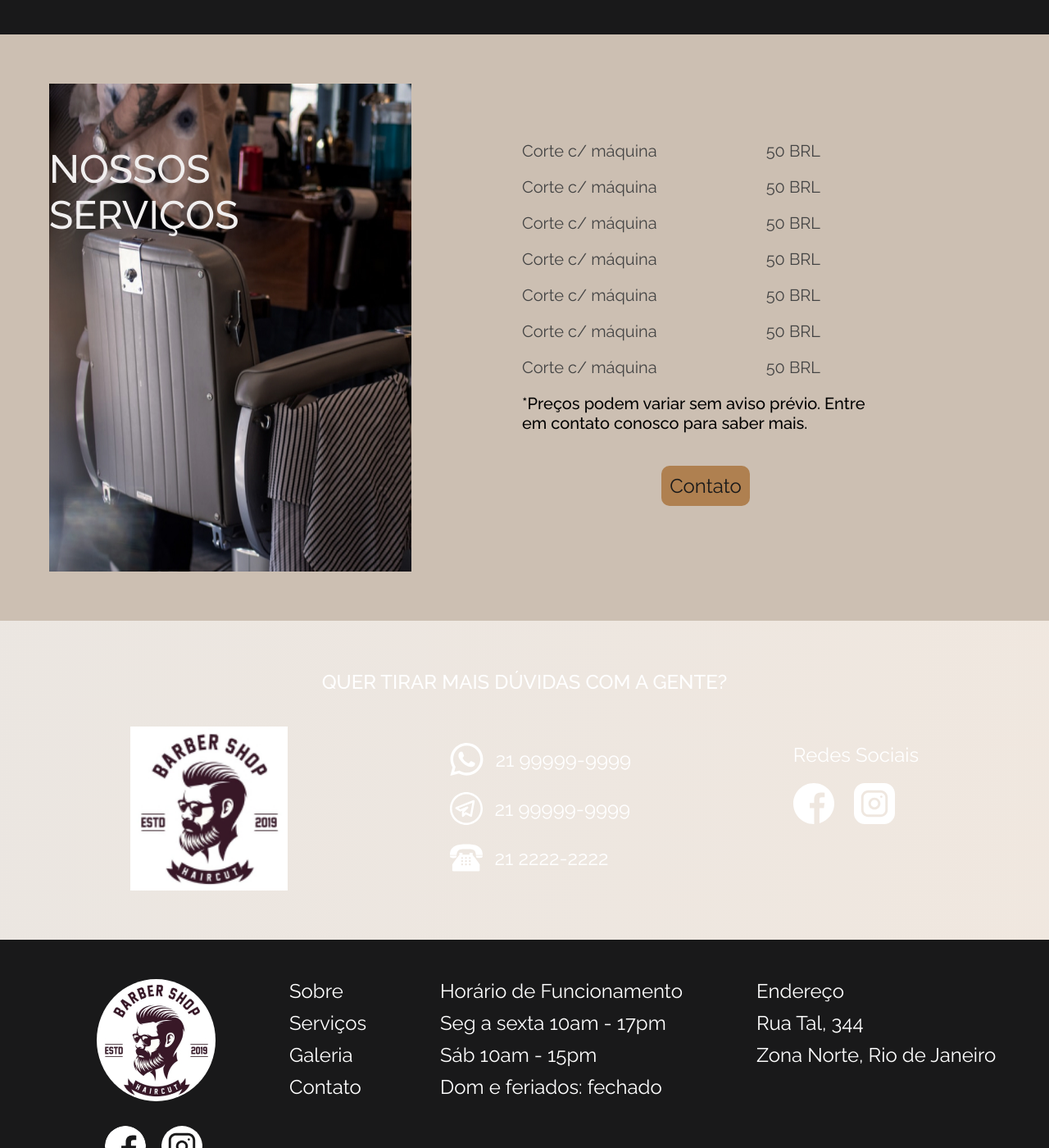
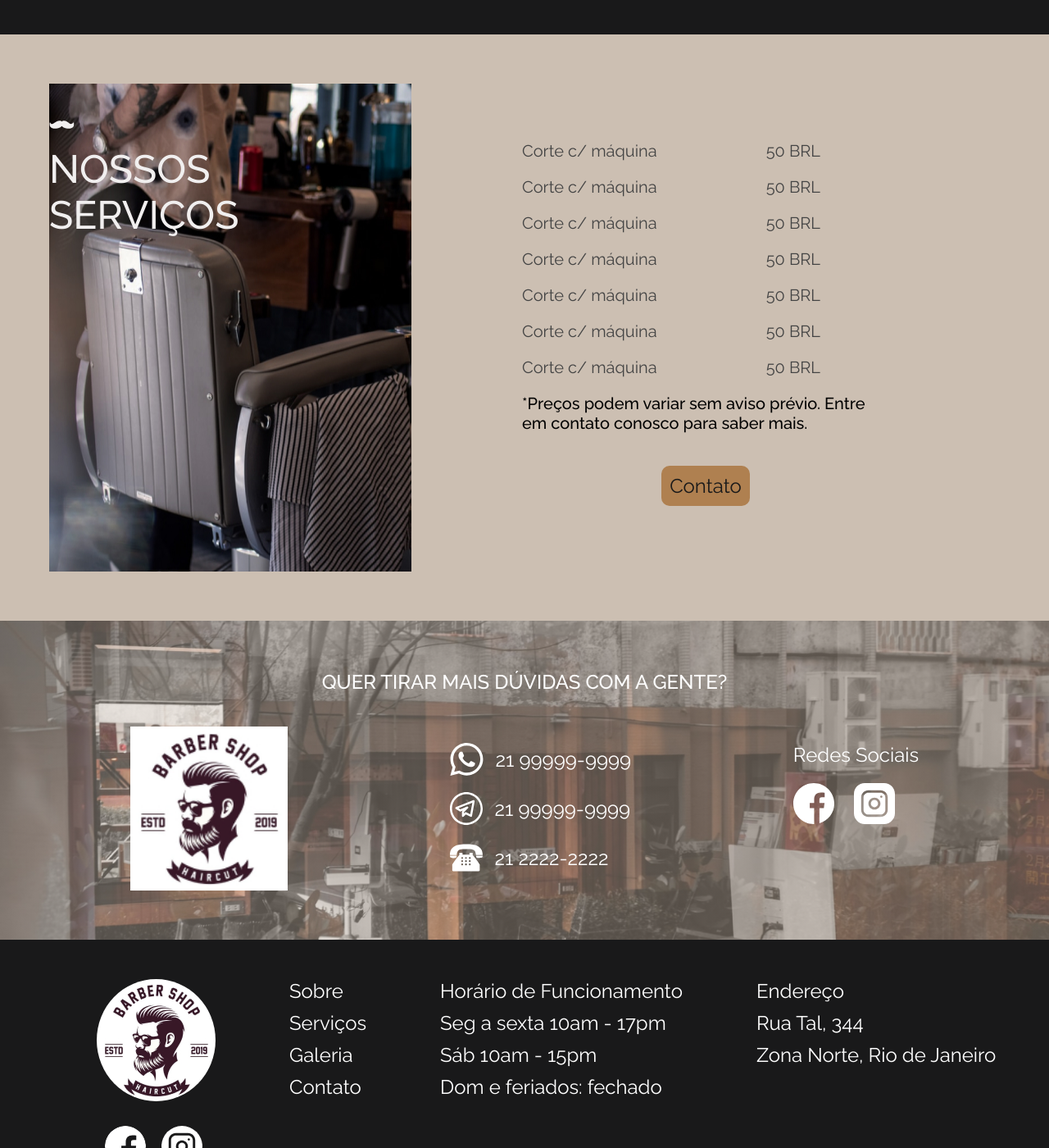
Before and after one commit to hangtime319/barber-shop, a plain HTML site: page index.html in a window 1280 px wide. Shown: the part 1400-2800 px from the top of the page at 82% size. Drawn offline with Linux system fonts and the light colour scheme; the site is published under a folder, as on GitHub Pages, so addresses that start at the root find nothing.

Commit message:
Update style.css

```diff
--- a/css/style.css
+++ b/css/style.css
@@ -93,7 +93,7 @@ img {
 /* INTRO */
 
 .intro {
-  background: url("/img/bg-intro.jpg") no-repeat center;
+  background: url("../img/bg-intro.jpg") no-repeat center;
   background-size: cover;
   background-attachment: fixed;
   padding: 200px 0;
@@ -187,7 +187,7 @@ img {
 }
 
 .servicos h2::before {
-  content: url("/img/icons/mustache.svg");
+  content: url("../img/icons/mustache.svg");
   display: block;
 }
 
@@ -233,7 +233,7 @@ img {
       rgba(204, 191, 178, 0.39) 0.67%,
       rgba(216, 194, 173, 0.39) 99.13%
     ),
-    url("/img/bg-contact.jpg") no-repeat center;
+    url("../img/bg-contact.jpg") no-repeat center;
   background-size: cover;
   background-attachment: fixed;
   padding: 3.75rem;
```
